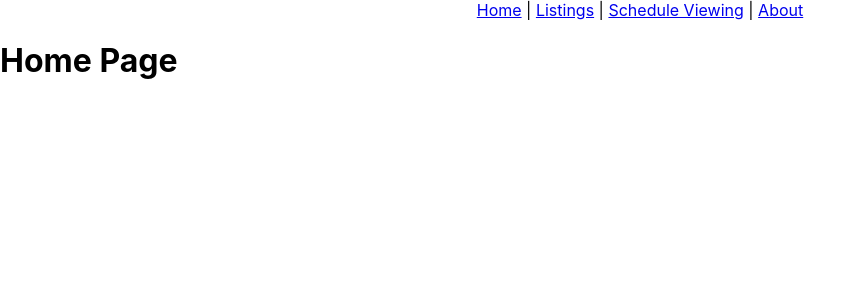
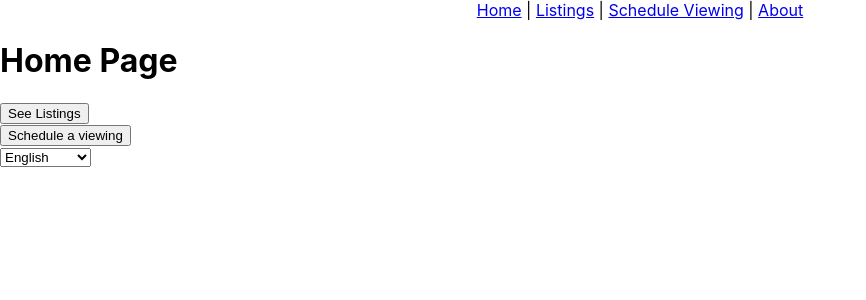
Before and after one commit to uozgan/realEstate, a React (Create React App) app: page / in a window 1280 px wide. Shown: the top 300 px of the page, without its empty margins (0-866 px from the left). Built offline with nearby package versions, Linux system fonts and the light colour scheme.

Commit message:
Homepage done

```diff
--- a/src/components/HomePage.js
+++ b/src/components/HomePage.js
@@ -1,9 +1,59 @@
 import React from "react";
+import { useState } from "react";
 
 export default function HomePage() {
-  return (
-    <div>
-      <h1>Home Page</h1>
-    </div>
-  );
+  const translation = {
+    English: ["See Listings", "Schedule a viewing"],
+    Dutch: ["Woning kopen", "Boek een bezichtiging"]
+  };
+
+  const [language, set_language] = useState("English");
+
+  const goToListings = () => {
+    window.location = "/listings";
+  };
+
+  const goToScheduleView = () => {
+    window.location = "/schedule";
+  };
+
+  const chooseLanguage = e => {
+    console.log("new input .value:", e.target.value);
+    set_language(e.currentTarget.value);
+  };
+
+  if (language === "English") {
+    return (
+      <div>
+        <h1>Home Page</h1>
+        <div>
+          <button onClick={goToListings}>{translation.English[0]}</button>{" "}
+          <br />
+          <button onClick={goToScheduleView}>{translation.English[1]}</button>
+        </div>
+        <div>
+          <select onChange={chooseLanguage} defaultValue={language}>
+            <option value="English">English</option>
+            <option value="Dutch">Nederlands</option>
+          </select>
+        </div>
+      </div>
+    );
+  } else {
+    return (
+      <div>
+        <h1>Home Page</h1>
+        <div>
+          <button onClick={goToListings}>{translation.Dutch[0]}</button> <br />
+          <button onClick={goToScheduleView}>{translation.Dutch[1]}</button>
+        </div>
+        <div>
+          <select onChange={chooseLanguage} defaultValue={language}>
+            <option value="English">English</option>
+            <option value="Dutch">Nederlands</option>
+          </select>
+        </div>
+      </div>
+    );
+  }
 }
```
